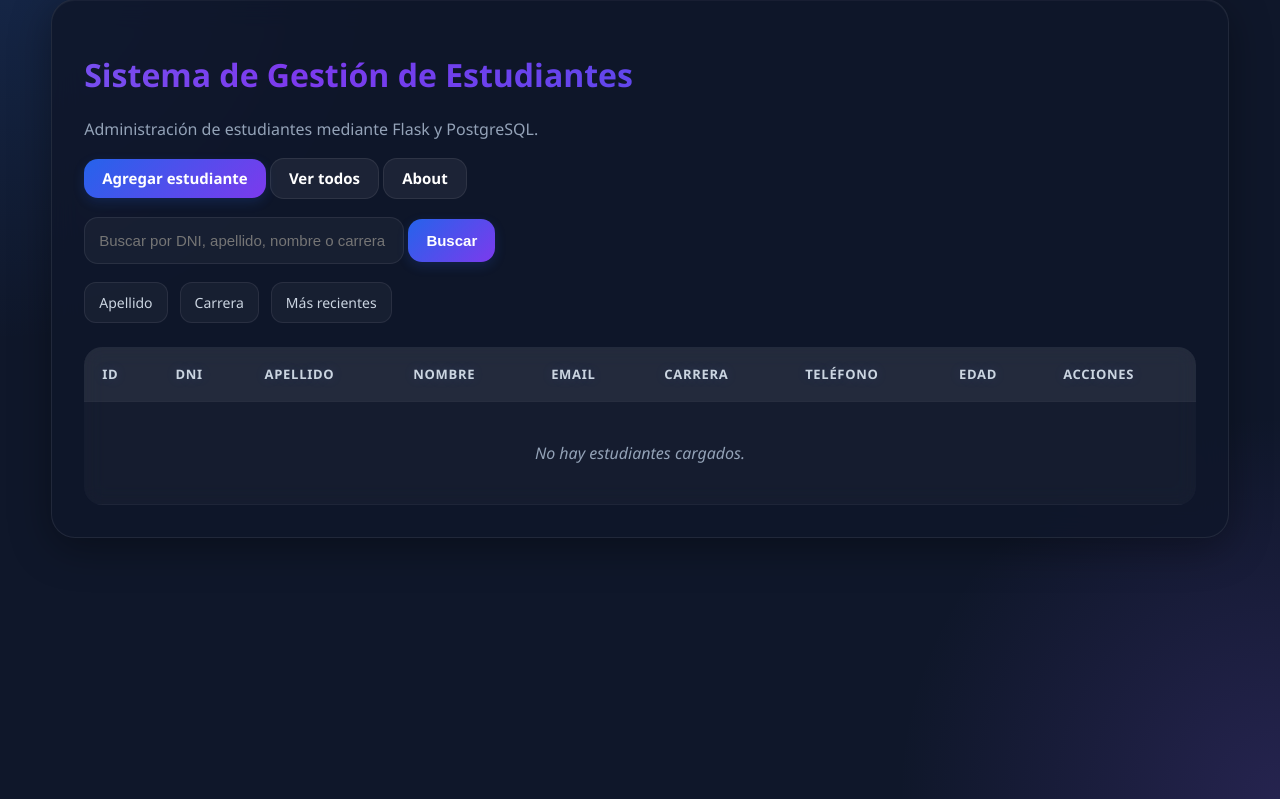
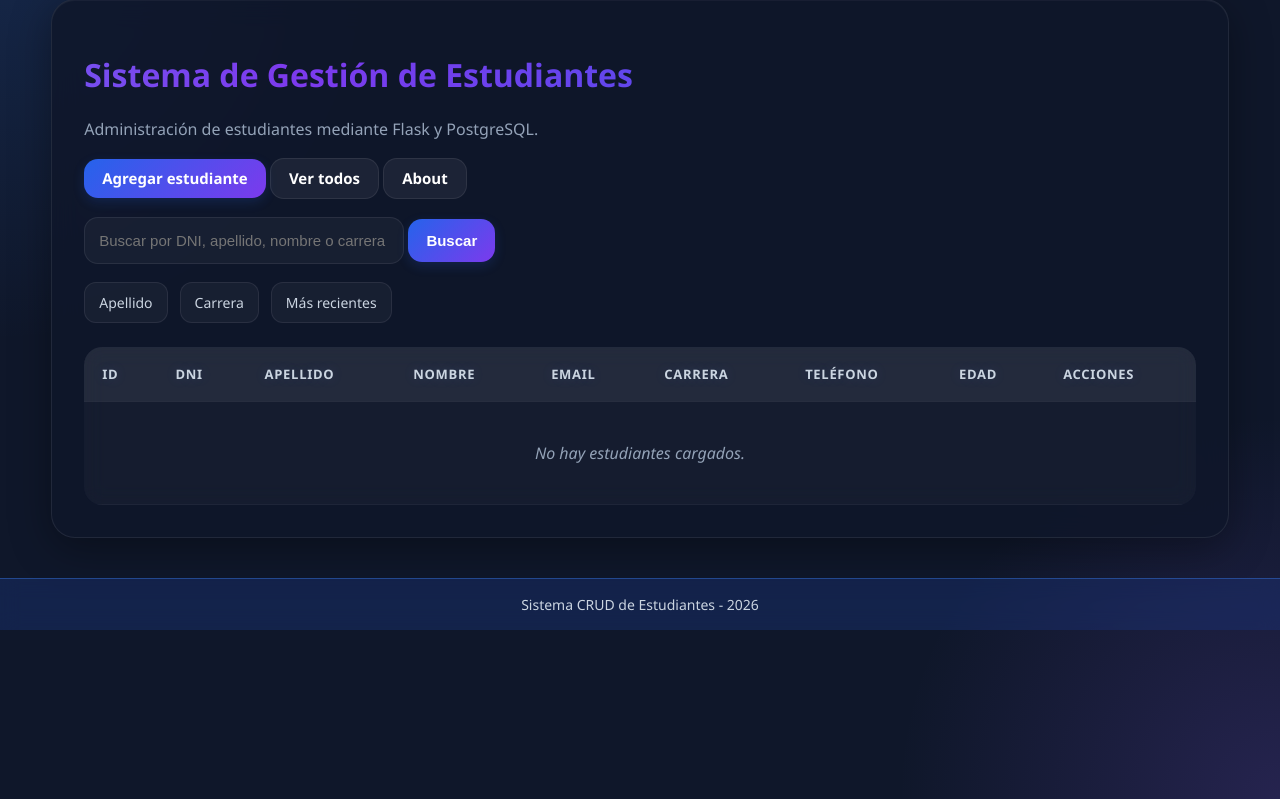
Before and after one commit to FranEsquivel/tp_programacion2_integrador, a Flask app: page / in a window 1280 px wide. Shown: the part 41-840 px from the top of the page. Run offline with Flask 3, Linux system fonts and the light colour scheme; data that the repository does not hold is empty; some libraries are stand-ins or nearby versions.

Commit message:
Agrego un footer con estilo glass azul moderno

```diff
--- a/static/style.css
+++ b/static/style.css
@@ -338,6 +338,21 @@ tr:hover {
     transform: translateY(-1px);
 }
 
+footer {
+    margin-top: 40px;
+    padding: 16px 0;
+    text-align: center;
+    font-size: 14px;
+    color: #cbd5e1;
+    background: rgba(30, 58, 138, 0.35);
+    border-top: 1px solid rgba(59, 130, 246, 0.4);
+    backdrop-filter: blur(10px);
+}
+
+footer p {
+    margin: 0;
+}
+
 /* ANIMACION DE SALTO ENTRE PAGINAS */
 
 .container {
--- a/templates/base.html
+++ b/templates/base.html
@@ -32,5 +32,10 @@
             });
         }, 3000);
     </script>
+
+    <footer>
+        <p>Sistema CRUD de Estudiantes - 2026</p>
+    </footer>
 </body>
+
 </html>
--- a/templates/index.html
+++ b/templates/index.html
@@ -75,5 +75,4 @@
     </tbody>
 </table>
 
-
 {% endblock %}
```
